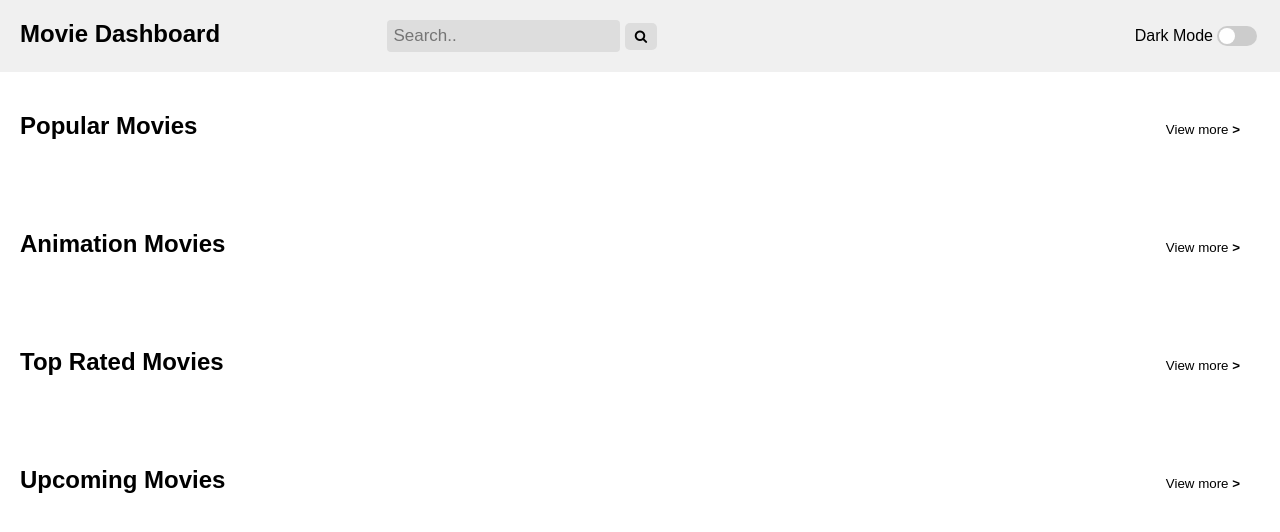
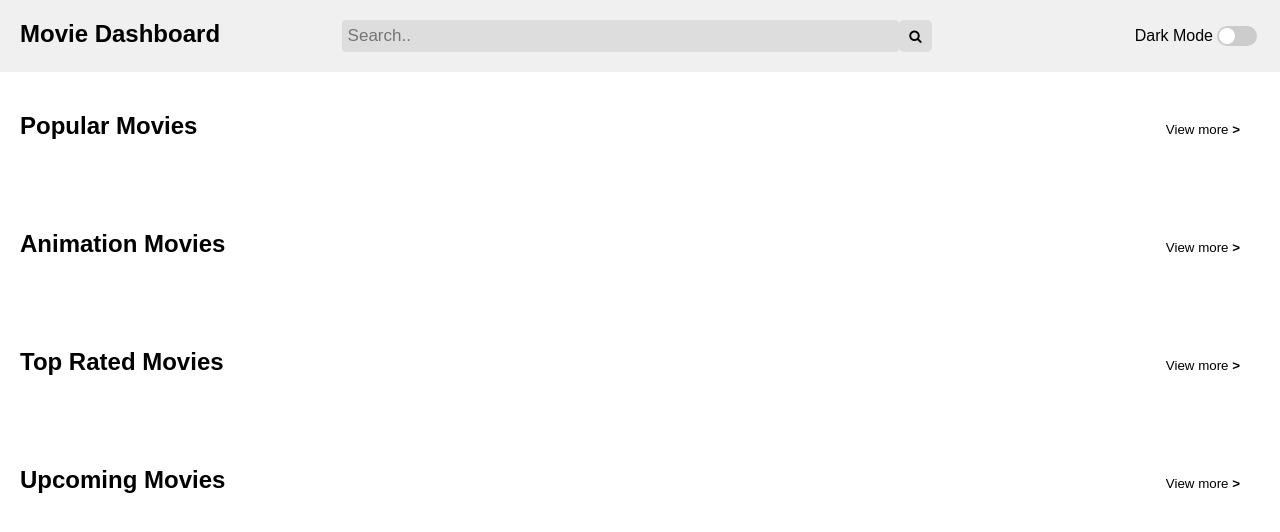
Before and after one commit to Ribaste/Movie_Dashboard, a plain HTML site: page index.html in a window 1280 px wide. Drawn offline with Linux system fonts and the light colour scheme; no server answers.

Commit message:
center search

```diff
--- a/styles.css
+++ b/styles.css
@@ -282,10 +282,17 @@ body.dark-mode .search-container button, body.dark-mode .load-more-button {
 .search-container {
     display: flex;
     align-items: center;
+    justify-content: center;
     gap: 8px;
     width: 100%;
     max-width: 600px;
-    margin: 0 auto;
+    margin: 0;
+}
+
+.search-group {
+    width: 100%;
+    display: flex;
+    justify-content: center;
 }
 
 .search-container input[type="text"] {
@@ -297,7 +304,6 @@ body.dark-mode .search-container button, body.dark-mode .load-more-button {
     color: #000;
     max-width: none;
     box-sizing: border-box;
-    flex: 1;
 }
 
 .search-container button {
@@ -362,7 +368,7 @@ body.dark-mode .search-container button, body.dark-mode .load-more-button {
 
     .search-container input[type="text"] {
         flex: 1;
-        width: calc(100% - 100px);
+        width: calc(100% - 50px);
     }
 
     .search-container button {
```
Also changed, not shown: index.html (+2 -2 lines).
